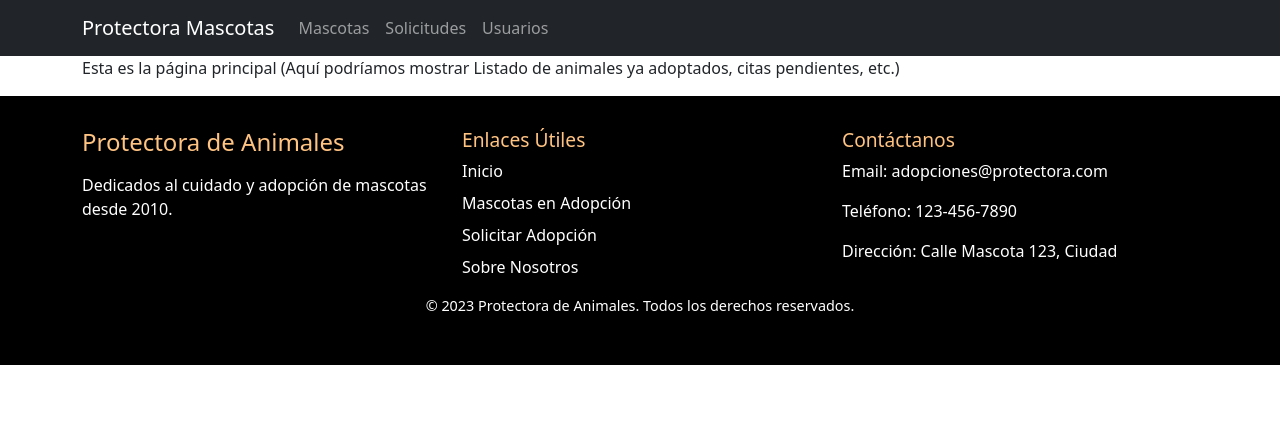
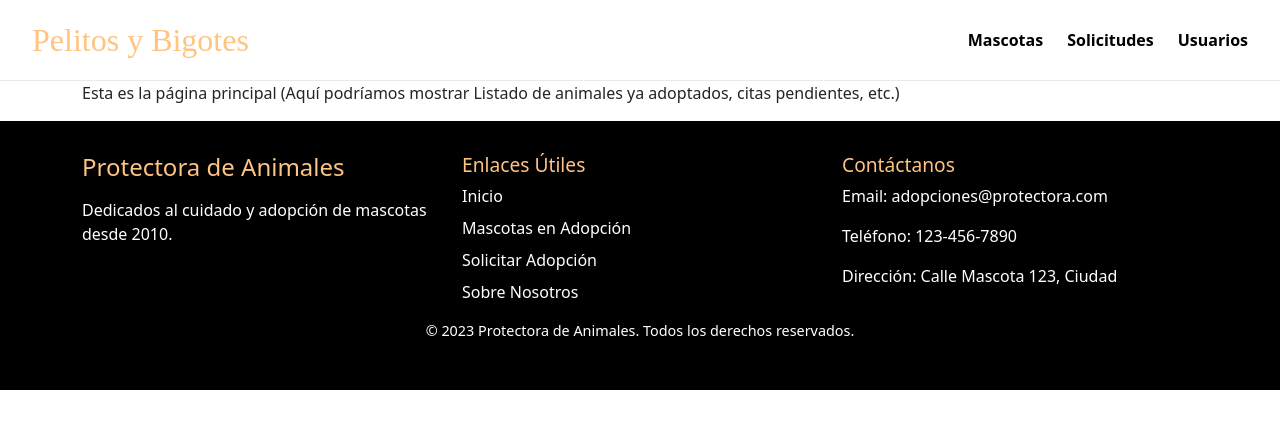
Before and after one commit to isabelroldan/protectoraFrontend, a React (Vite) app: page / in a window 1280 px wide. Shown: the top 428 px of the page. Built offline with nearby package versions, Linux system fonts and the light colour scheme.

Commit message:
Aplicado los estilos para el nav

```diff
--- a/src/Components/layout/Nav/LayoutNav.tsx
+++ b/src/Components/layout/Nav/LayoutNav.tsx
@@ -1,4 +1,4 @@
-import { Link, useNavigate } from 'react-router-dom';
+/*import { Link, useNavigate } from 'react-router-dom';
 import { Container, Nav, Navbar } from 'react-bootstrap';
 import { useState } from 'react';
 import { logoutAsync } from '../../login/loginSlice';
@@ -34,4 +34,62 @@ function LayoutNav() {
     )
 }
 
-export default LayoutNav
+export default LayoutNav*/
+
+
+import React, { useState } from 'react';
+import { Link, useLocation } from 'react-router-dom';
+import { useDispatch } from 'react-redux';
+import { logoutAsync } from '../../login/loginSlice';
+import styles from './LayoutNav.module.css';
+import { ThunkDispatch } from '@reduxjs/toolkit';
+
+function LayoutNav() {
+    const dispatch = useDispatch<ThunkDispatch<any, any, any>>()
+
+    const [token, setToken] = useState(sessionStorage.getItem("token"));
+
+    const handleLogout = () => {
+        dispatch(logoutAsync())
+    };
+
+    return (
+        <nav className={styles.navBar}>
+            <div className={styles.logo}>Pelitos y Bigotes</div>
+            <ul className={styles.navList}>
+                <li className={styles.navItem}>
+                    <Link
+                        to="/mascotas"
+                        className={location.pathname === '/mascotas' ? styles.active : ''}
+                    >
+                        Mascotas
+                    </Link>
+                </li>
+                <li className={styles.navItem}>
+                    <Link
+                        to="/solicitudes"
+                        className={location.pathname === '/solicitudes' ? styles.active : ''}
+                    >
+                        Solicitudes
+                    </Link>
+                </li>
+                <li className={styles.navItem}>
+                    <Link
+                        to="/usuarios"
+                        className={location.pathname === '/usuarios' ? styles.active : ''}
+                    >
+                        Usuarios
+                    </Link>
+                </li>
+
+                {token && (
+                    <li className={styles.navItem}>
+                        <a href="#" onClick={handleLogout}>Logout</a>
+                    </li>
+                )}
+            </ul>
+        </nav>
+    );
+}
+
+export default LayoutNav;
```
